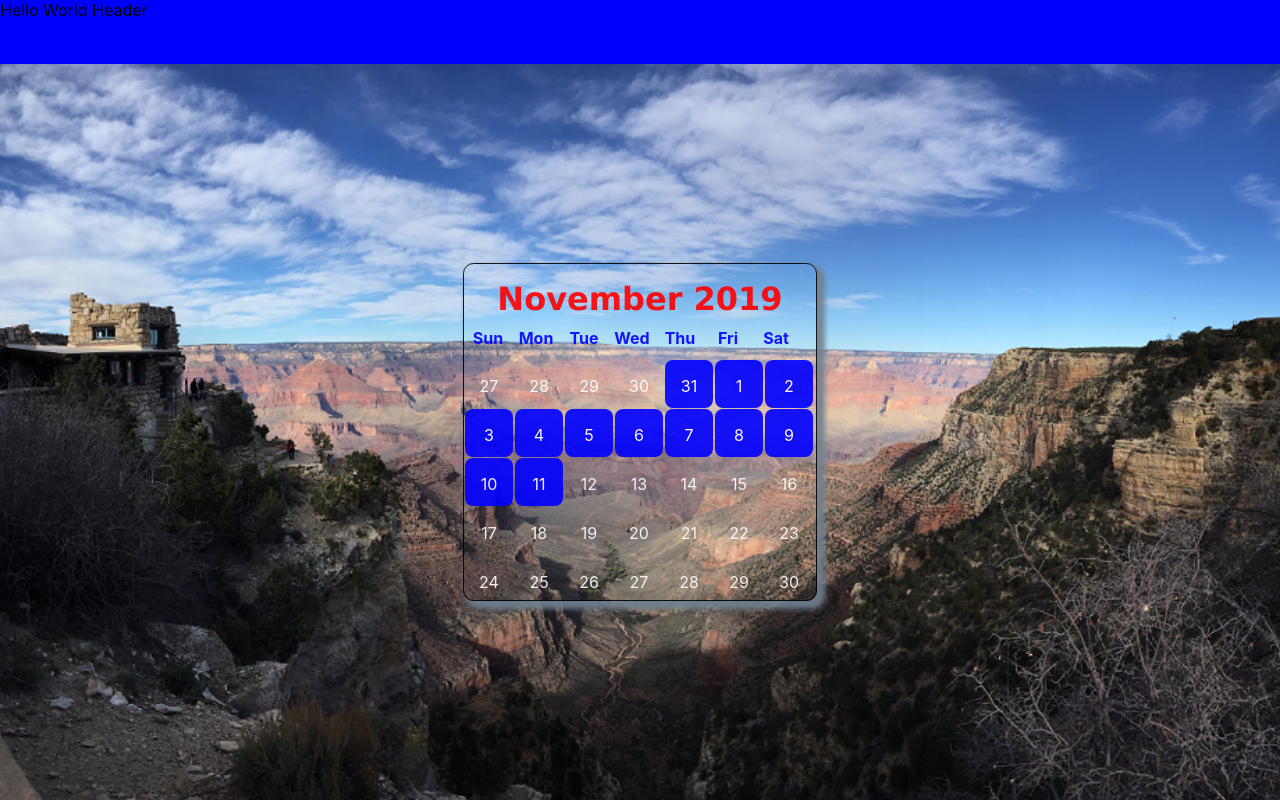
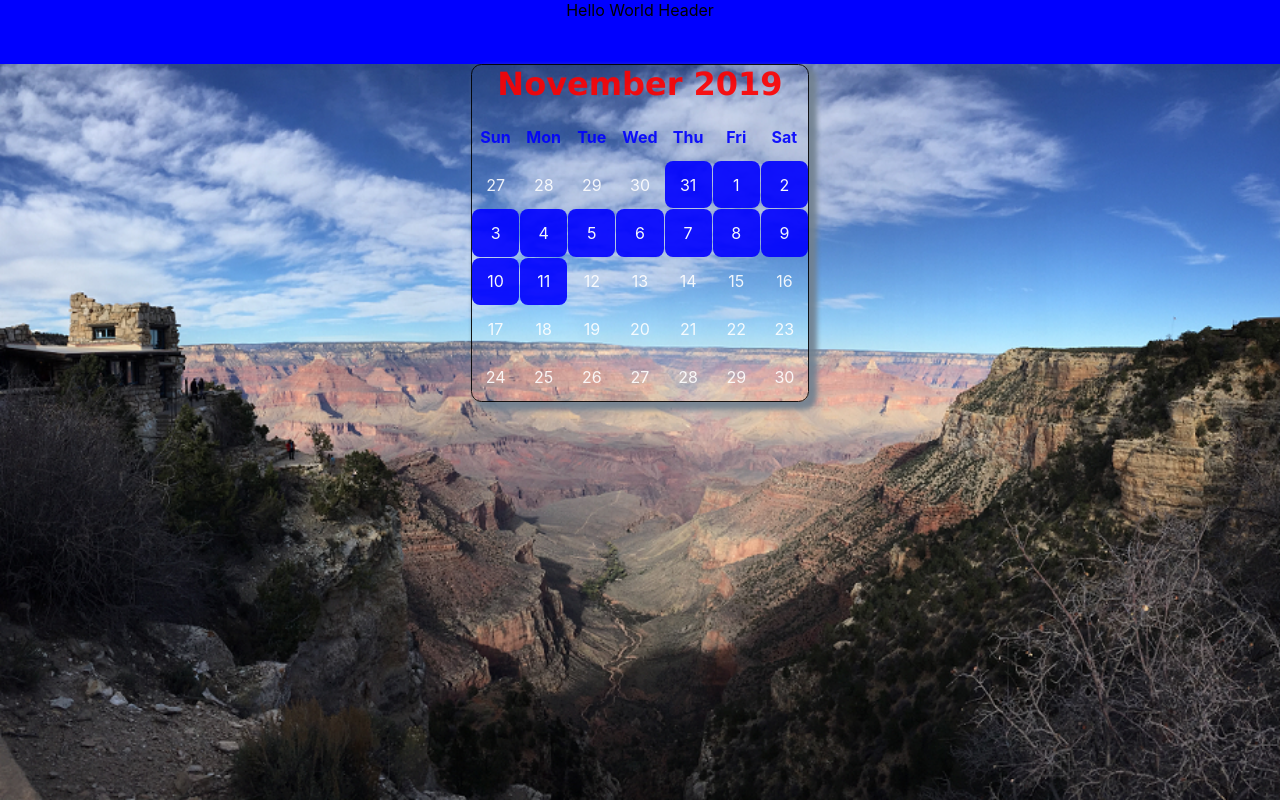
Before and after one commit to ocsfwarch/gc2019, a React (Create React App) app: page / in a window 1280 px wide. Built offline with nearby package versions, Linux system fonts and the light colour scheme.

Commit message:
Switched to css grid display

```diff
--- a/src/components/Container/Container.css
+++ b/src/components/Container/Container.css
@@ -1,4 +1,6 @@
 .main_container{
-    height:100ev;
-    width:100ev;
-}
+    display:grid;
+    height:100vh;
+    width:100vh;
+    text-align: center;
+  }
--- a/src/components/OcsaCalendar/OcsaCal.css
+++ b/src/components/OcsaCalendar/OcsaCal.css
@@ -1,85 +1,54 @@
-.ocsa_cal_container{
-    position:absolute;
-    top:50%;
-    left:0;
-    right:0;
-    transform: translateY(-50%);
-    width:22em;
+.ocsa_grid_cal_container{
+    width:21em;
     height:21em;
-    margin: 0 auto;
+    display:grid;
+    grid-template-rows: repeat(7, 1fr);
+    grid-template-columns: repeat(7, 1fr);
+    grid-gap: .0625em;
     border-radius:.65em;
+    margin: auto;
     border: 1px solid black;
     opacity:0.9;filter:alpha(opacity=90);
     background-color:transparent;
     box-shadow: .3125em .3125em .3125em .1875em #708090;
-    text-align:center;
 }
 
-.ocsa_cal_row{
-    float:left;
-    width:100%;
-    height:3em;
-    background-color:transparent;
-    color:blue;
-}
-
-.cal_title{
+.ocsa_grid_title{
+    grid-column: 1/-1;
     font-family:"Verdana";
     font-weight:bold;
     font-size:2em;
+    text-align:center;
     color:red;
 }
 
-.std{
-    float:left;
-    width:3em;
-    height:3em;
+.ocsa_grid_cal_item{
+    display:flex;
+    align-items:center;
+    justify-content:center;
     background-color:transparent;
     color:white;
-    margin-right:1px;
-    margin-left:1px;
-    margin-bottom:1px;
-    /*border-radius:.25em;*/
+    border-radius: .5em;
+    cursor:pointer;
 }
 
-.non_std{
-    float:left;
-    width:3em;
-    height:3em;
+.ocsa_grid_cal_item_mark{
+    display:flex;
+    align-items:center;
+    justify-content:center;
     background-color:blue;
     color:white;
     border-radius: .5em;
     cursor:pointer;
-    margin-right:1px;
-    margin-left:1px;
-    margin-bottom:1px;
 }
 
-.std_bld{
-    float:left;
-    width:3em;
-    height:3em;
+.ocsa_grid_cal_item_bold{
+    display:flex;
+    align-items:center;
+    justify-content:center;
     background-color:transparent;
     color:blue;
     font-weight:bold;
-    /*margin:1px;*/
-    /*border-radius:.25em;*/
+    border-radius: .5em;
+    cursor:pointer;
 }
-
-.use_blank{
-    float:left;
-    width:100%;
-    height:1em;
-}
-
-.ocsa_bold{
-    font-weight:bold;
-}
-
-
-
-.cn {
-    display: flex;
-    justify-content: center;
-    align-items: center;
-  }
--- a/src/components/OcsaCalendar/OcsaCal.js
+++ b/src/components/OcsaCalendar/OcsaCal.js
@@ -1,65 +1,64 @@
 import React, { Component } from 'react';
 import './OcsaCal.css';
-import OcsaCalRow from './OcsaCalRow';
 import OcsaCalItem from './OcsaCalItem';
 
 export class OcsaCal extends Component {
     state = {
         items:[
-            {key:0,active:false,date:27,type:'std',desc:''},
-            {key:1,active:false,date:28,type:'std',desc:''},
-            {key:2,active:false,date:29,type:'std',desc:''},
-            {key:3,active:false,date:30,type:'std',desc:''},
-            {key:4,active:true,date:31,type:'non_std',desc:'Travel Day'},
-            {key:5,active:true,date:1,type:'non_std', desc:'Travel Day'},
-            {key:6,active:true,date:2,type:'non_std', desc:'Day 1 - South Kaibab to Bright Angel, Click for details'},
-            {key:7,active:true,date:3,type:'non_std', desc:'Day 2 - Bright Angel to Clear Creek, Click for details'},
-            {key:8,active:true,date:4,type:'non_std', desc:'Day 3 - Clear Creek, Click for details'},
-            {key:9,active:true,date:5,type:'non_std', desc:'Day 4 - Clear Creek, Click for details'},
-            {key:10,active:true,date:6,type:'non_std', desc:'Day 5 - Clear Creek, Click for details'},
-            {key:11,active:true,date:7,type:'non_std', desc:'Day 6 - Clear Creek, Click for details'},
-            {key:12,active:true,date:8,type:'non_std', desc:'Day 7 - Clear Creek to Bright Angel, Click for details'},
-            {key:13,active:true,date:9,type:'non_std', desc:'Day 8 - Bright Angel to Indian Gardens, Click for details'},
-            {key:14,active:true,date:10,type:'non_std',desc:'Day 9 - Indian Garden to GC Lodge, Click for details'},
-            {key:15,active:true,date:11,type:'non_std',desc:'Travel Day'},
-            {key:16,active:false,date:12,type:'std',desc:''},
-            {key:17,active:false,date:13,type:'std',desc:''},
-            {key:18,active:false,date:14,type:'std',desc:''},
-            {key:19,active:false,date:15,type:'std',desc:''},
-            {key:20,active:false,date:16,type:'std',desc:''},
-            {key:21,active:false,date:17,type:'std',desc:''},
-            {key:22,active:false,date:18,type:'std',desc:''},
-            {key:23,active:false,date:19,type:'std',desc:''},
-            {key:24,active:false,date:20,type:'std',desc:''},
-            {key:25,active:false,date:21,type:'std',desc:''},
-            {key:26,active:false,date:22,type:'std',desc:''},
-            {key:27,active:false,date:23,type:'std',desc:''},
-            {key:28,active:false,date:24,type:'std',desc:''},
-            {key:29,active:false,date:25,type:'std',desc:''},
-            {key:30,active:false,date:26,type:'std',desc:''},
-            {key:31,active:false,date:27,type:'std',desc:''},
-            {key:32,active:false,date:28,type:'std',desc:''},
-            {key:33,active:false,date:29,type:'std',desc:''},
-            {key:34,active:false,date:30,type:'std',desc:''}
+            {date:27,type:'ocsa_grid_cal_item'},
+            {date:28,type:'ocsa_grid_cal_item'},
+            {date:29,type:'ocsa_grid_cal_item'},
+            {date:30,type:'ocsa_grid_cal_item'},
+            {date:31,type:'ocsa_grid_cal_item_mark'},
+            {date:1,type:'ocsa_grid_cal_item_mark'},
+            {date:2,type:'ocsa_grid_cal_item_mark'},
+            {date:3,type:'ocsa_grid_cal_item_mark'},
+            {date:4,type:'ocsa_grid_cal_item_mark'},
+            {date:5,type:'ocsa_grid_cal_item_mark'},
+            {date:6,type:'ocsa_grid_cal_item_mark'},
+            {date:7,type:'ocsa_grid_cal_item_mark'},
+            {date:8,type:'ocsa_grid_cal_item_mark'},
+            {date:9,type:'ocsa_grid_cal_item_mark'},
+            {date:10,type:'ocsa_grid_cal_item_mark'},
+            {date:11,type:'ocsa_grid_cal_item_mark'},
+            {date:12,type:'ocsa_grid_cal_item'},
+            {date:13,type:'ocsa_grid_cal_item'},
+            {date:14,type:'ocsa_grid_cal_item'},
+            {date:15,type:'ocsa_grid_cal_item'},
+            {date:16,type:'ocsa_grid_cal_item'},
+            {date:17,type:'ocsa_grid_cal_item'},
+            {date:18,type:'ocsa_grid_cal_item'},
+            {date:19,type:'ocsa_grid_cal_item'},
+            {date:20,type:'ocsa_grid_cal_item'},
+            {date:21,type:'ocsa_grid_cal_item'},
+            {date:22,type:'ocsa_grid_cal_item'},
+            {date:23,type:'ocsa_grid_cal_item'},
+            {date:24,type:'ocsa_grid_cal_item'},
+            {date:25,type:'ocsa_grid_cal_item'},
+            {date:26,type:'ocsa_grid_cal_item'},
+            {date:27,type:'ocsa_grid_cal_item'},
+            {date:28,type:'ocsa_grid_cal_item'},
+            {date:29,type:'ocsa_grid_cal_item'},
+            {date:30,type:'ocsa_grid_cal_item'}
         ]
     }
 
     render() {
         return (
-            <div className='ocsa_cal_container'>
-                <OcsaCalRow />
-                <OcsaCalItem dt_val={'Sun'} className={'std_bld'}/>
-                <OcsaCalItem dt_val={'Mon'} className={'std_bld'} />
-                <OcsaCalItem dt_val={'Tue'} className={'std_bld'} />
-                <OcsaCalItem dt_val={'Wed'} className={'std_bld'} />
-                <OcsaCalItem dt_val={'Thu'} className={'std_bld'} />
-                <OcsaCalItem dt_val={'Fri'} className={'std_bld'} />
-                <OcsaCalItem dt_val={'Sat'} className={'std_bld'} />
+            <div className="ocsa_grid_cal_container">
+                <div className="ocsa_grid_title">November 2019</div>
+                <OcsaCalItem dt_val={'Sun'} className={'ocsa_grid_cal_item_bold'}/>
+                <OcsaCalItem dt_val={'Mon'} className={'ocsa_grid_cal_item_bold'} />
+                <OcsaCalItem dt_val={'Tue'} className={'ocsa_grid_cal_item_bold'} />
+                <OcsaCalItem dt_val={'Wed'} className={'ocsa_grid_cal_item_bold'} />
+                <OcsaCalItem dt_val={'Thu'} className={'ocsa_grid_cal_item_bold'} />
+                <OcsaCalItem dt_val={'Fri'} className={'ocsa_grid_cal_item_bold'} />
+                <OcsaCalItem dt_val={'Sat'} className={'ocsa_grid_cal_item_bold'} />
                 {this.state['items'].map((item) => (
-                    <OcsaCalItem key={item.key} active={item.active} dt_val={item.date} className={item.type} desc={item.desc} onChangeCalDisplay={this.props.onChangeCalDisplay}/>
+                    <OcsaCalItem dt_val={item.date} className={item.type}/>
                 ))}
             </div>
-        )
+        );
     }
 }
 
--- a/src/components/OcsaCalendar/OcsaCalItem.js
+++ b/src/components/OcsaCalendar/OcsaCalItem.js
@@ -1,15 +1,12 @@
-import React, { Component } from 'react'
+import React, { Component } from 'react';
 
 export class OcsaCalItem extends Component {
-
-     render() {
+    render() {
         return (
-            <div className={this.props.className} title={this.props.desc} onClick={
-                this.props.onChangeCalDisplay} >
-                <div className="use_blank">&nbsp;</div>
+            <div className={this.props.className}>
                 <div>{this.props.dt_val}</div>
             </div>
-        )
+        );
     }
 }
 
--- a/src/components/OcsaCalendar/OcsaCalRow.js
+++ /dev/null
@@ -1,14 +0,0 @@
-import React, { Component } from 'react';
-
-export class OcsaCalRow extends Component {
-    render() {
-        return (
-            <div className='ocsa_cal_row'>
-                <div className="use_blank">&nbsp;</div>
-                <div className="cal_title">November 2019</div>
-            </div>
-        )
-    }
-}
-
-export default OcsaCalRow
```
